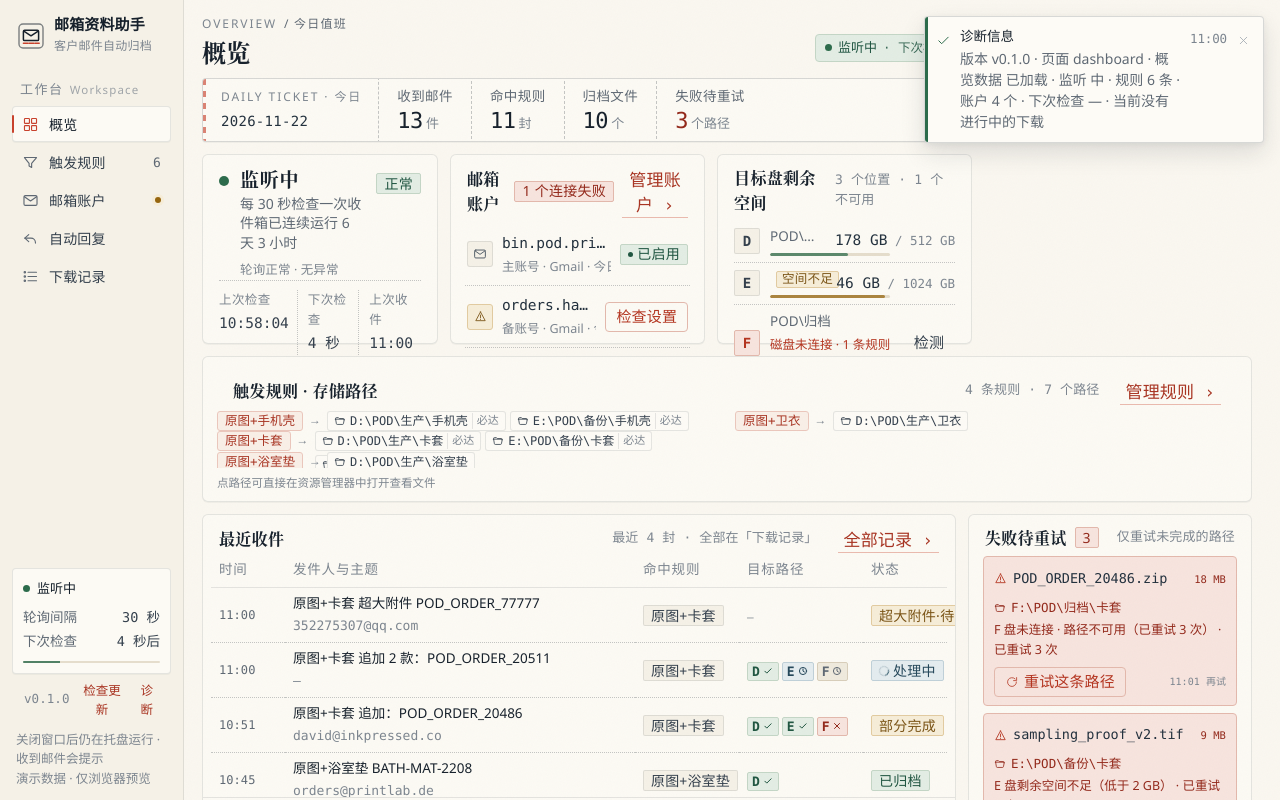
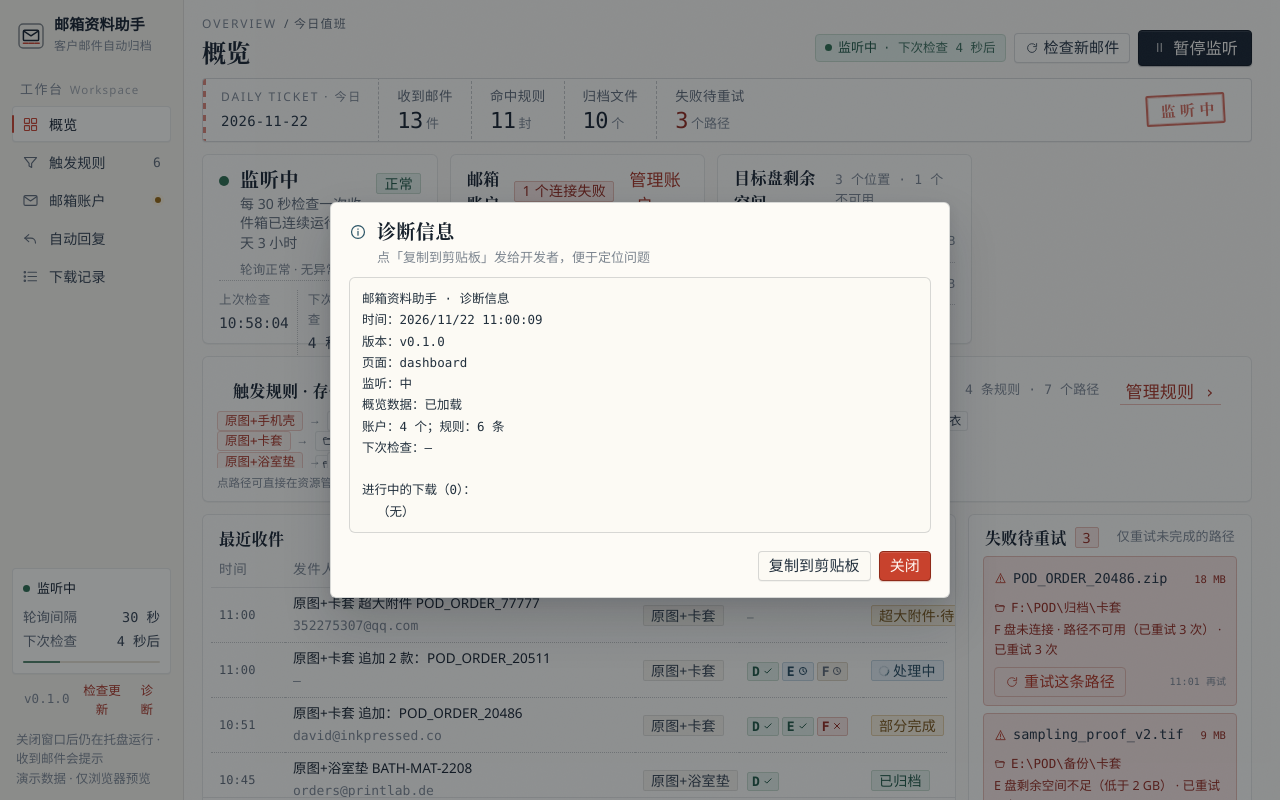
Before and after one commit to moneyfly006/mailharbor, a React (Vite) app: page / in a window 1280 px wide. Both pictures are taken after a click on the button "诊断". Built offline with nearby package versions, Linux system fonts and the light colour scheme.

Commit message:
feat: 诊断弹窗（含下载进度/阶段/最后更新时间）与「复制到剪贴板」按钮；v0.1.50

```diff
--- a/src/renderer/components/Sidebar.tsx
+++ b/src/renderer/components/Sidebar.tsx
@@ -1,6 +1,8 @@
 /** 左侧导航 + 底部常驻运行卡 */
 import type { JSX } from 'react'
 import { useEffect, useState } from 'react'
+import { Modal } from './Modal'
+import { Button } from './Button'
 import { cls, fmtCountdown, fmtDuration, secondsUntil } from '../lib/format'
 import { useApp, type Page } from '../state/app-state'
 import { useNow } from '../hooks/useNow'
@@ -18,6 +20,8 @@ export function Sidebar(): JSX.Element {
   const [version, setVersion] = useState('0.1.0')
   const [updateState, setUpdateState] = useState<import('@shared/types').UpdateState | null>(null)
   const [updateBusy, setUpdateBusy] = useState(false)
+  const [diagOpen, setDiagOpen] = useState(false)
+  const [diagText, setDiagText] = useState('')
 
   useEffect(() => {
     let alive = true
@@ -48,28 +52,32 @@ export function Sidebar(): JSX.Element {
     }
   }
 
+  const buildDiagnostics = (): string => {
+    const lines = [
+      `邮箱资料助手 · 诊断信息`,
+      `时间：${new Date().toLocaleString('zh-CN')}`,
+      `版本：v${version}`,
+      `页面：${page}`,
+      `监听：${dashboard?.listening ? '中' : '已暂停'}`,
+      `概览数据：${dashboard ? '已加载' : '未加载'}${dashboardError ? `（错误：${dashboardError}）` : ''}`,
+      `账户：${dashboard?.accounts.length ?? 0} 个；规则：${rulesCount} 条`,
+      `下次检查：${dashboard?.checking ? '检查中' : '—'}`,
+      '',
+      `进行中的下载（${downloads.length}）：`
+    ]
+    if (downloads.length === 0) lines.push('  （无）')
+    for (const d of downloads.slice(0, 8)) {
+      const age = Math.round((Date.now() - d.updatedAt) / 1000)
+      lines.push(
+        `  - ${d.filename} | ${d.percent != null ? d.percent + '%' : '进度未知'} | ${(d.received / 1048576).toFixed(1)}MB${d.total > 0 ? '/' + (d.total / 1048576).toFixed(1) + 'MB' : ''} | ${age} 秒前更新 | 阶段：${d.message ?? '下载中'} | 状态：${d.state}`
+      )
+    }
+    return lines.join('\n')
+  }
+
   const showDiagnostics = (): void => {
-    const parts = [
-      `版本 v${version}`,
-      `页面 ${page}`,
-      `概览数据 ${dashboard ? '已加载' : '未加载'}`,
-      dashboardError ? `概览错误：${dashboardError}` : '',
-      `监听 ${dashboard?.listening ? '中' : '已暂停'}`,
-      `规则 ${rulesCount} 条`,
-      `账户 ${dashboard?.accounts.length ?? 0} 个`,
-      `下次检查 ${dashboard?.checking ? '检查中' : '—'}`,
-      downloads.length > 0
-        ? '下载：' +
-          downloads
-            .slice(0, 3)
-            .map((d) => {
-              const age = Math.round((Date.now() - d.updatedAt) / 1000)
-              return `${d.filename} ${d.percent != null ? d.percent + '%' : ''}（${age} 秒前更新${d.message ? '，' + d.message : ''}）`
-            })
-            .join('；')
-        : '当前没有进行中的下载'
-    ].filter(Boolean)
-    pushToast('success', '诊断信息', parts.join(' · '))
+    setDiagText(buildDiagnostics())
+    setDiagOpen(true)
   }
 
   const updateLabel =
@@ -162,6 +170,36 @@ export function Sidebar(): JSX.Element {
           诊断
         </button>
       </div>
+      <Modal
+        open={diagOpen}
+        onClose={() => setDiagOpen(false)}
+        title="诊断信息"
+        subtitle="点「复制到剪贴板」发给开发者，便于定位问题"
+        icon="info"
+        iconTone="info"
+        width={620}
+        footer={
+          <>
+            <Button
+              size="sm"
+              onClick={() => {
+                void navigator.clipboard
+                  .writeText(diagText)
+                  .then(() => pushToast('success', '已复制到剪贴板', '可以直接粘贴发给开发者'))
+                  .catch(() => pushToast('warn', '复制失败', '请手动选中文字复制'))
+              }}
+            >
+              复制到剪贴板
+            </Button>
+            <Button size="sm" variant="primary" onClick={() => setDiagOpen(false)}>
+              关闭
+            </Button>
+          </>
+        }
+      >
+        <pre className="diag-pre">{diagText}</pre>
+      </Modal>
+
       <div className="sb-hint">
         {listening ? '关闭窗口后仍在托盘运行 · 收到邮件会提示' : '暂停期间：已在队列中的任务仍会完成'}
         {demo ? (
--- a/src/renderer/styles/shell.css
+++ b/src/renderer/styles/shell.css
@@ -1772,3 +1772,19 @@ textarea.input:focus-within {
   from { background-position: -50% 0; }
   to { background-position: 150% 0; }
 }
+
+.diag-pre {
+  margin: 0;
+  white-space: pre-wrap;
+  word-break: break-word;
+  font-family: var(--font-mono, ui-monospace, Menlo, monospace);
+  font-size: 12.5px;
+  line-height: 1.7;
+  color: var(--ink-800, #16202B);
+  max-height: 52vh;
+  overflow: auto;
+  background: var(--paper-050, #FCFAF4);
+  border: 1px solid var(--color-rule-soft, rgba(22, 32, 43, 0.12));
+  border-radius: 6px;
+  padding: 10px 12px;
+}
```
